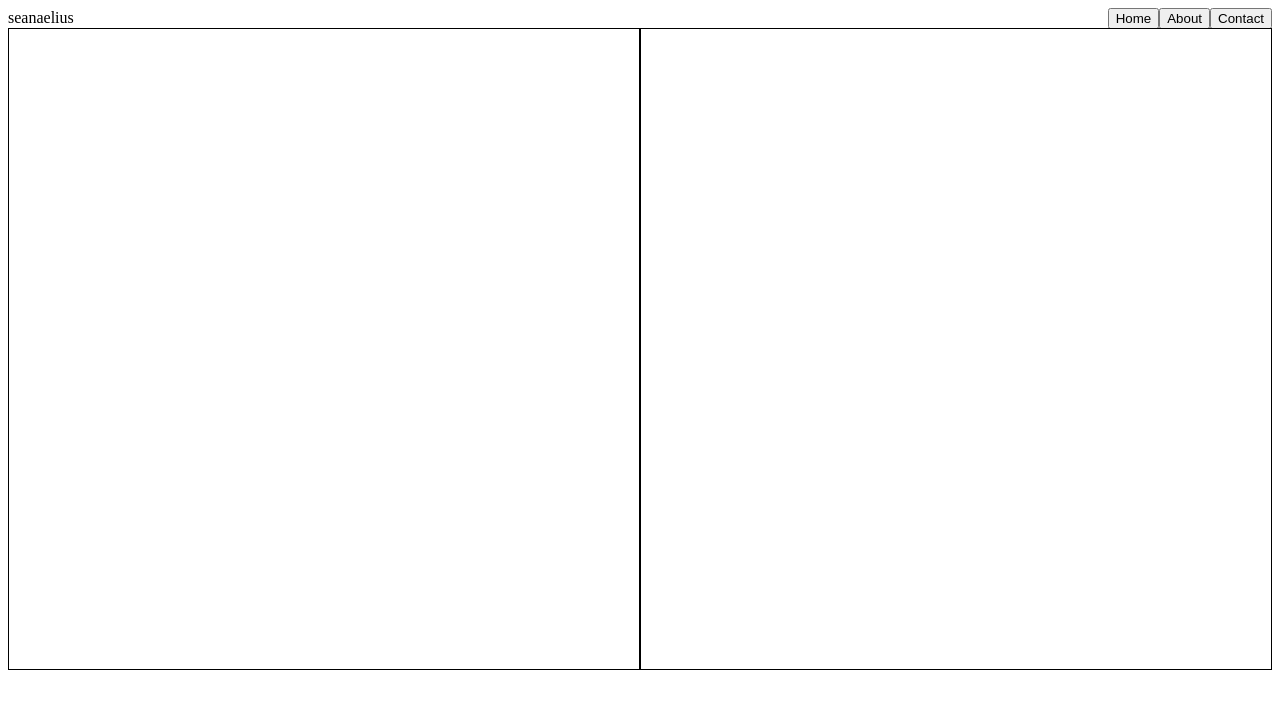
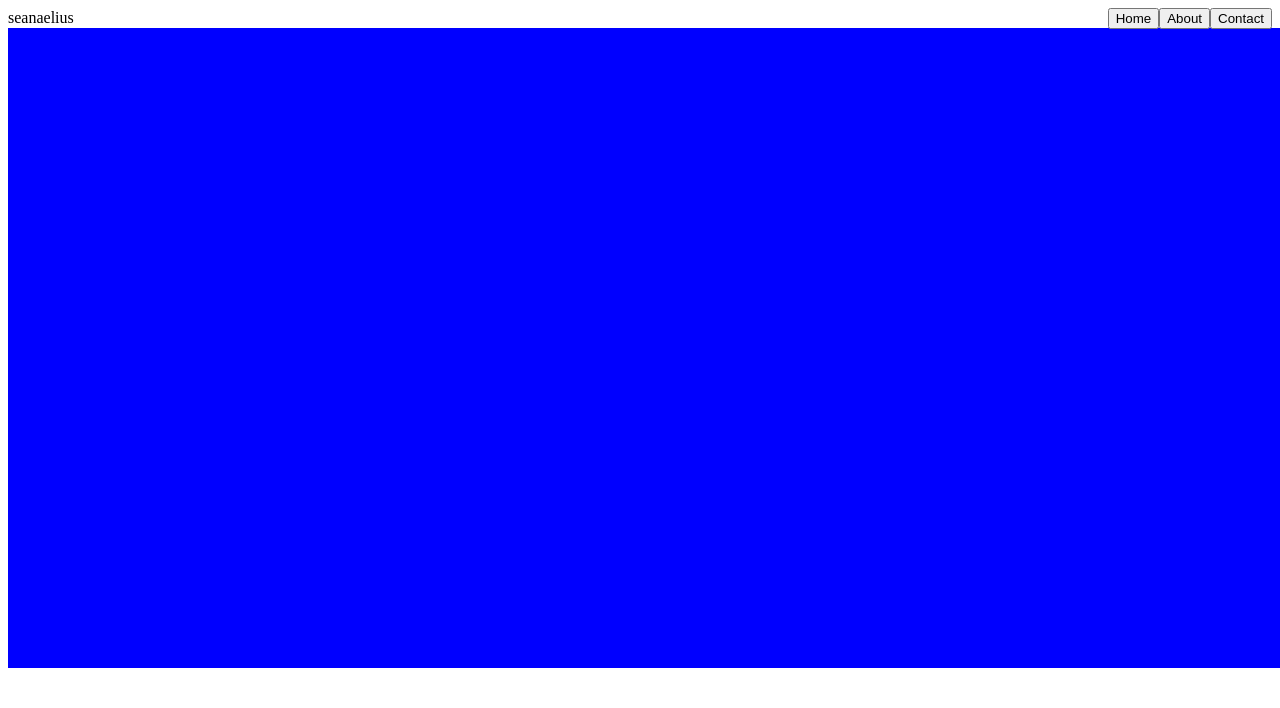
Before and after one commit to seanaelius/portfolio-website, a website built with webpack: page src/template.html in a window 1280 px wide. Both pictures are taken after a click on the button "About". Built offline with nearby package versions, Linux system fonts and the light colour scheme.

Commit message:
Add event listeners to nav buttons Add style to .about to check functionality

```diff
--- a/src/components/about.js
+++ b/src/components/about.js
@@ -0,0 +1,12 @@
+export { about }
+import { mainContent } from "..";
+
+const about = (function() {
+    const add = () => {
+        const aboutInfo = document.createElement("div")
+        aboutInfo.classList.add("about")
+        mainContent.appendChild(aboutInfo)
+
+    }
+    return { add }
+})();
--- a/src/index.js
+++ b/src/index.js
@@ -1,8 +1,38 @@
 import "./styles.css"
 import { home } from "./components/home"
 import { nav } from "./components/nav_bar/nav_bar"
+import { about } from "./components/about"
+//import { contact } from "./components/contact"
 export const mainContent = document.querySelector("#content")
 
 
 nav.add()
 home.add()
+
+//CLEAR CONTENT DIV FUNCTION
+function clear() {
+    mainContent.innerHTML = ""
+}
+
+//ADD EVENT LISTENER FOR HOME BUTTON
+const homeButton = document.querySelector(".nav-home")
+homeButton.addEventListener("click", () => {
+    clear()
+    home.add()
+})
+
+
+//ADD EVENT LISTENER FOR ABOUT BUTTON
+const aboutButton = document.querySelector(".nav-about")
+aboutButton.addEventListener("click", () => {
+    clear()
+    about.add()
+})
+
+/*
+const contactButton = document.querySelector(".nav-contact")
+contactButton.addEventListener("click", () => {
+    clear()
+    contact.add()
+})
+*/
--- a/src/styles.css
+++ b/src/styles.css
@@ -24,3 +24,9 @@ header{
 nav {
     display: flex;
 }
+
+.about {
+    background-color: blue;
+    width: 100vw;
+    height: 80vh;
+}
```
Also changed, not shown: src/components/nav_bar/nav_bar.js (line endings or trailing spaces).
